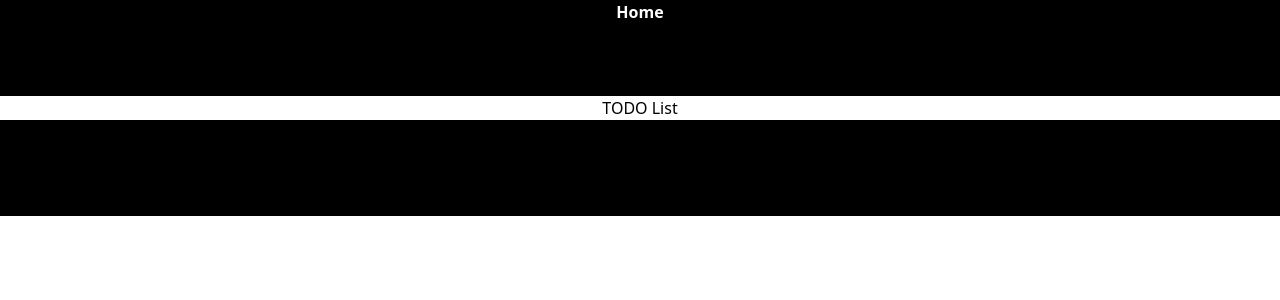
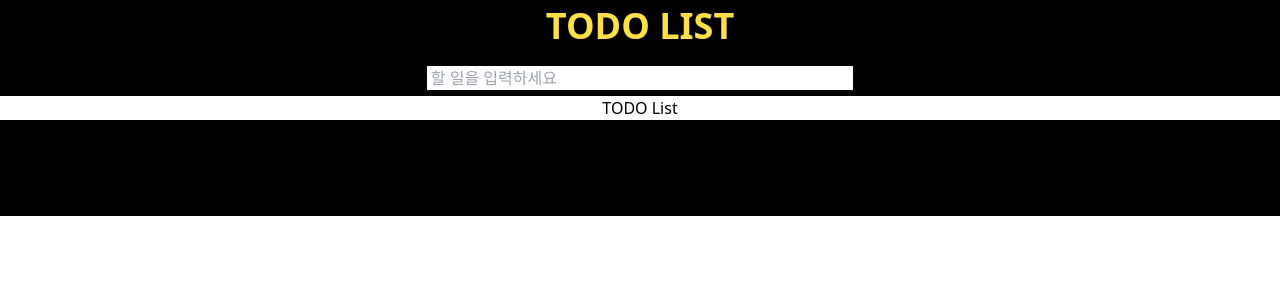
Before and after one commit to bellmin9321/ts-todo, a React (Create React App) app: page / in a window 1280 px wide. Shown: the top 300 px of the page. Built offline with nearby package versions, Linux system fonts and the light colour scheme.

Commit message:
✅ Add: Header 컴포넌트 추가

```diff
--- a/src/components/Header/Header.tsx
+++ b/src/components/Header/Header.tsx
@@ -1,9 +1,14 @@
-import React from "react";
+import React from 'react';
 
 function Header() {
   return (
-    <div className="m-0 bg-black h-24  font-bold">
-      <div className="text-white">Home</div>
+    <div className="m-0 h-24 flex-row content-center justify-center bg-black">
+      <div className="text-4xl font-bold text-yellow-300">TODO LIST</div>
+      <input
+        type="text"
+        placeholder=" 할 일을 입력하세요"
+        className="text-m mt-5 w-1/3"
+      />
     </div>
   );
 }
```
